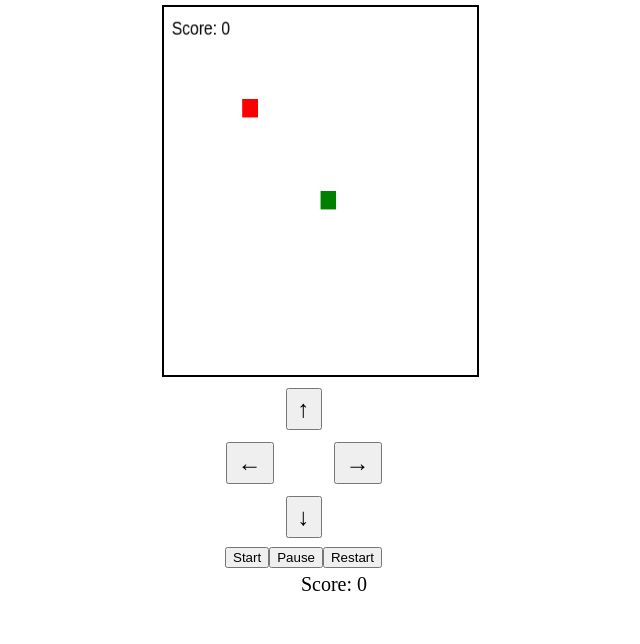
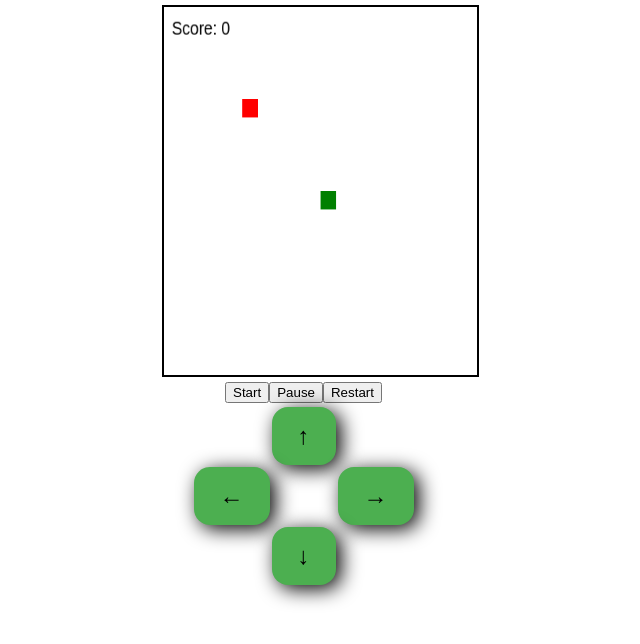
Before and after one commit to daviarthur01/jogoDaCobrinha, a Vue app: page / in a window 1280 px wide. Shown: the top 644 px of the page, without its empty margins (306-946 px from the left). Built offline with nearby package versions, Linux system fonts and the light colour scheme.

Commit message:
atualizando css

```diff
--- a/src/App.vue
+++ b/src/App.vue
@@ -1,12 +1,12 @@
 <template>
   <div id="app">
 
-    <SnakeGame />
+    <SnakeGame/>
   </div>
 </template>
 
 <script>
-import SnakeGame from "./components/HelloWorld.vue";
+import SnakeGame from "./components/SnakeDav.vue";
 
 export default {
   components: {
--- a/src/components/HelloWorld.vue
+++ b/src/components/SnakeDav.vue
@@ -1,6 +1,11 @@
 <template>
   <div class="game-container">
     <canvas id="gameCanvas" width="400" height="400"></canvas>
+    <div class="controls">
+      <button id="startButton" @click="startGame">Start</button>
+      <button id="pauseButton" @click="pauseGame">Pause</button>
+      <button id="restartButton" @click="restartGame">Restart</button>
+    </div>
     <div class="controls">
       <table class="cross-controls">
         <tr>
@@ -19,14 +24,6 @@
           <td></td>
         </tr>
       </table>
-    </div>
-    <div class="controls">
-      <button id="startButton" @click="startGame">Start</button>
-      <button id="pauseButton" @click="pauseGame">Pause</button>
-      <button id="restartButton" @click="restartGame">Restart</button>
-    </div>
-    <div class="score">
-      Score: {{ score }}
     </div>
   </div>
 </template>
@@ -213,9 +210,33 @@
 </script>
 
 <style>
+
+
 .button {
 
   padding: 19px;
+  border-radius: 16px;
+  background-color: #4caf50;
+  border: transparent;
+  box-shadow: 5px 4px 20px 0px;
+  font-size: 24px;
+  padding: 15px 26px;
+  margin: 0px;
+
+
+}
+
+.button:hover {
+
+padding: 19px;
+border-radius: 16px;
+background-color: #1a471c;
+border: transparent;
+box-shadow: 5px 4px 20px 0px;
+font-size: 24px;
+padding: 15px 26px;
+margin: 0px;
+
 
 }
 
@@ -230,6 +251,7 @@
   align-items: center;
   margin-top: 10px;
   margin: -2px 5px 5px -56px;
+
 }
 
 .cross-controls {
@@ -238,12 +260,13 @@
 
 .cross-controls td {
   text-align: center;
+
 }
 
 .cross-controls button {
   font-size: 24px;
-  padding: 5px 10px;
-  margin: 5px;
+  padding: 15px 26px;
+  margin: 0px;
 }
 
 #gameCanvas {
```
Also changed, not shown: 1 other file (tests, documents, lock files or other folders).
